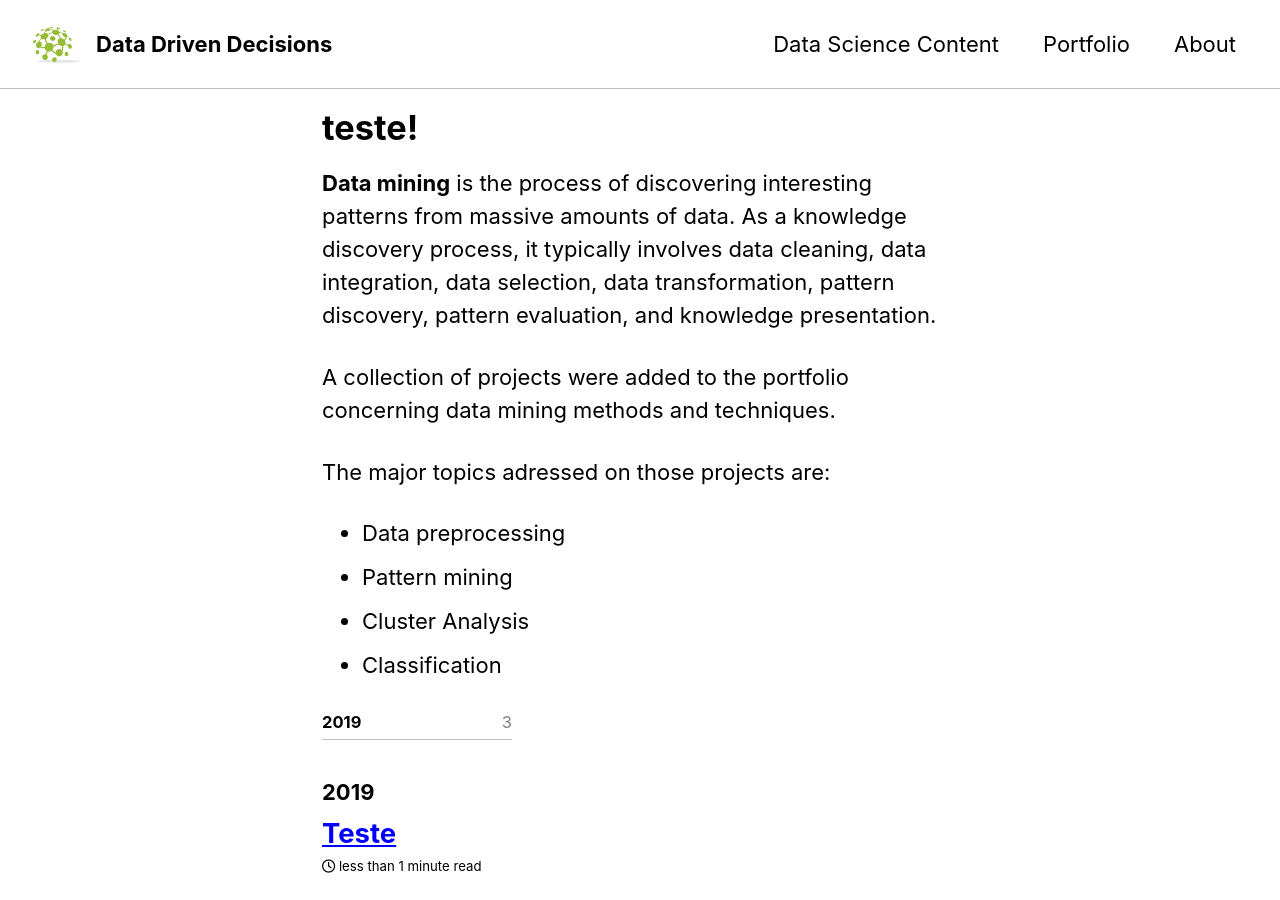
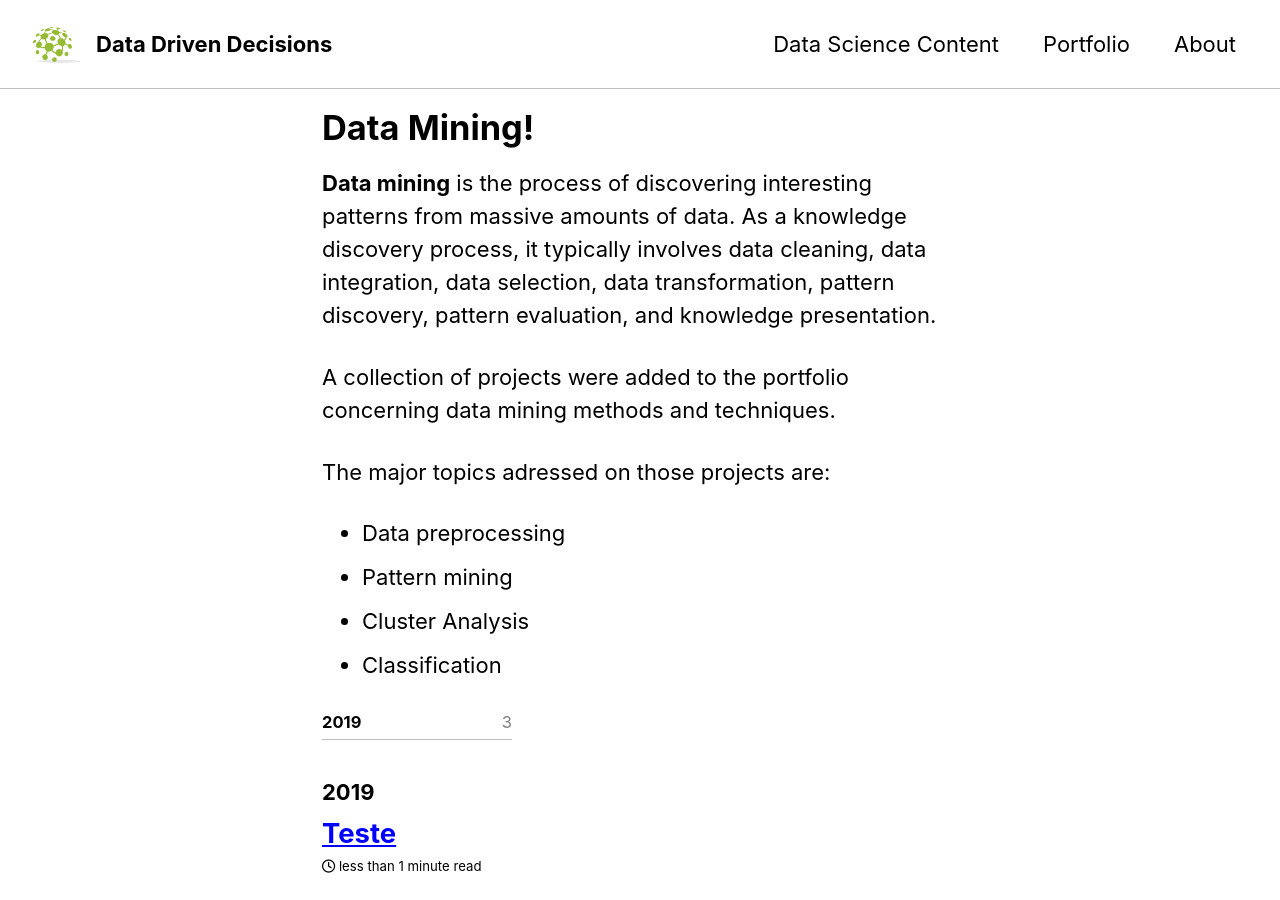
Before and after one commit to vidigaljoao/vidigaljoao.github.io, a Jekyll site: the page built from _posts/2019-08-20-data-mining.md, in a window 1280 px wide and 900 px high. Built offline with Jekyll 4.4.1, drawn with Linux system fonts in a browser that asks for light colours; cached includes are drawn as plain includes; nearby versions of some CDN libraries.

Commit message:
change config

```diff
--- a/_posts/2019-08-20-data-mining.md
+++ b/_posts/2019-08-20-data-mining.md
@@ -1,6 +1,6 @@
 ---
 layout: posts
-title:  "teste!"
+title:  "Data Mining!"
 date:   2019-08-01 14:33:25 +0200
 author: "João Vidigal"
 tags: [data science]
```
